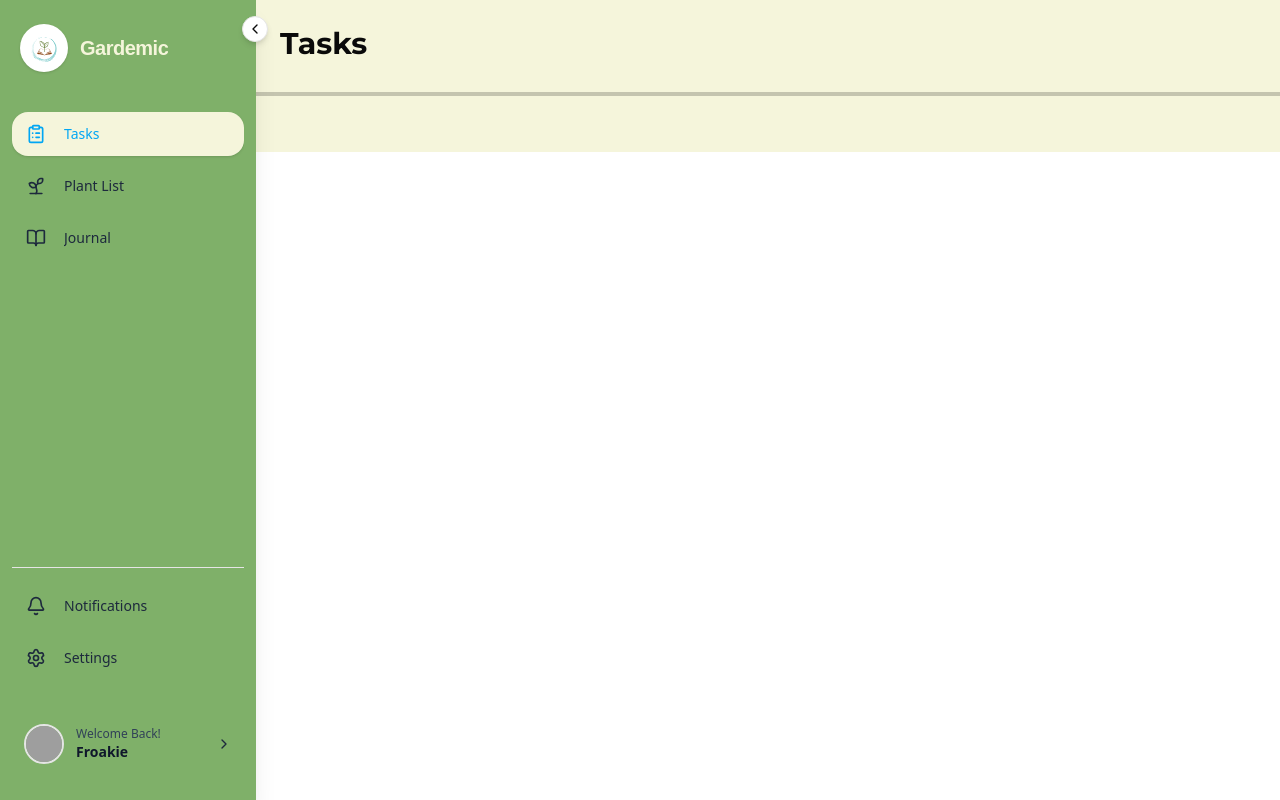
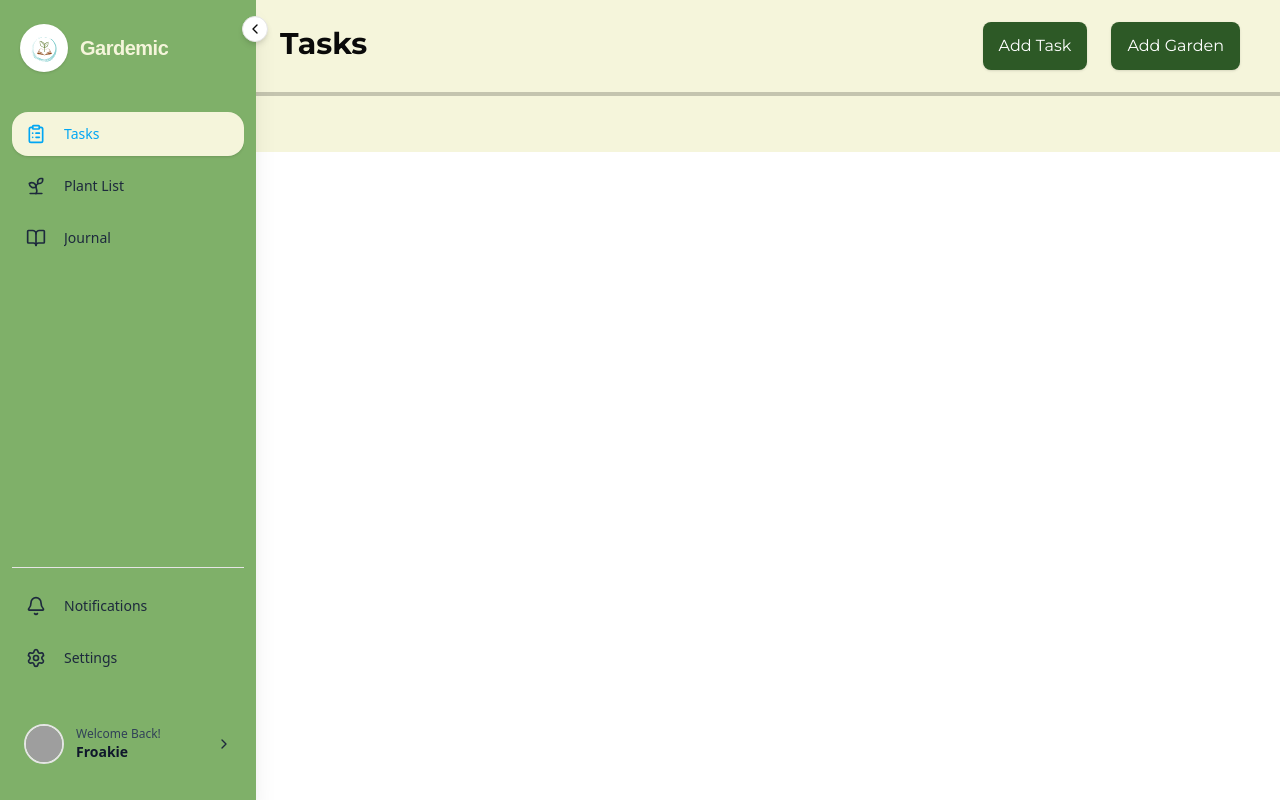
Before and after one commit to CSci-153-Web-Systems-and-Technologies/batch-2025-gardemic-web, a Next.js app: page /tasks in a window 1280 px wide. Built offline with nearby package versions, Linux system fonts and the light colour scheme; grey boxes are pictures that could not be loaded; a web font is replaced by a local one.

Commit message:
Add ButtonBoard component to task page header

```diff
--- /dev/null
+++ b/app/(authenticated)/_components/AddButtonBoard.tsx
@@ -0,0 +1,25 @@
+"use client";
+
+import { ActionButton } from "./ActionButton";
+
+export default function ButtonBoard() {
+    const handleAddTask = () => {
+        alert('Add Task clicked!');
+    }
+
+    const handleAddGarden = () => {
+        alert('Add Garden clicked!');
+    }
+
+    return (
+        <div className="flex items-center gap-6 py-4 pr-10">
+            <ActionButton onClick={handleAddTask}>
+                Add Task
+            </ActionButton>
+
+            <ActionButton onClick={handleAddGarden}>
+                Add Garden
+            </ActionButton>
+        </div>
+    )
+}
--- a/app/(authenticated)/tasks/page.tsx
+++ b/app/(authenticated)/tasks/page.tsx
@@ -1,4 +1,4 @@
-import { ActionButton } from "../_components/ActionButton";
+import ButtonBoard from "../_components/AddButtonBoard";
 
 export default function Protected()
 {
@@ -8,6 +8,9 @@ export default function Protected()
                 <div className="text-3xl font-montserrat font-bold py-6.5 pl-6">
                     Tasks
                 </div>
+
+                <ButtonBoard />
+
             </div>
         </div>
     );
```
